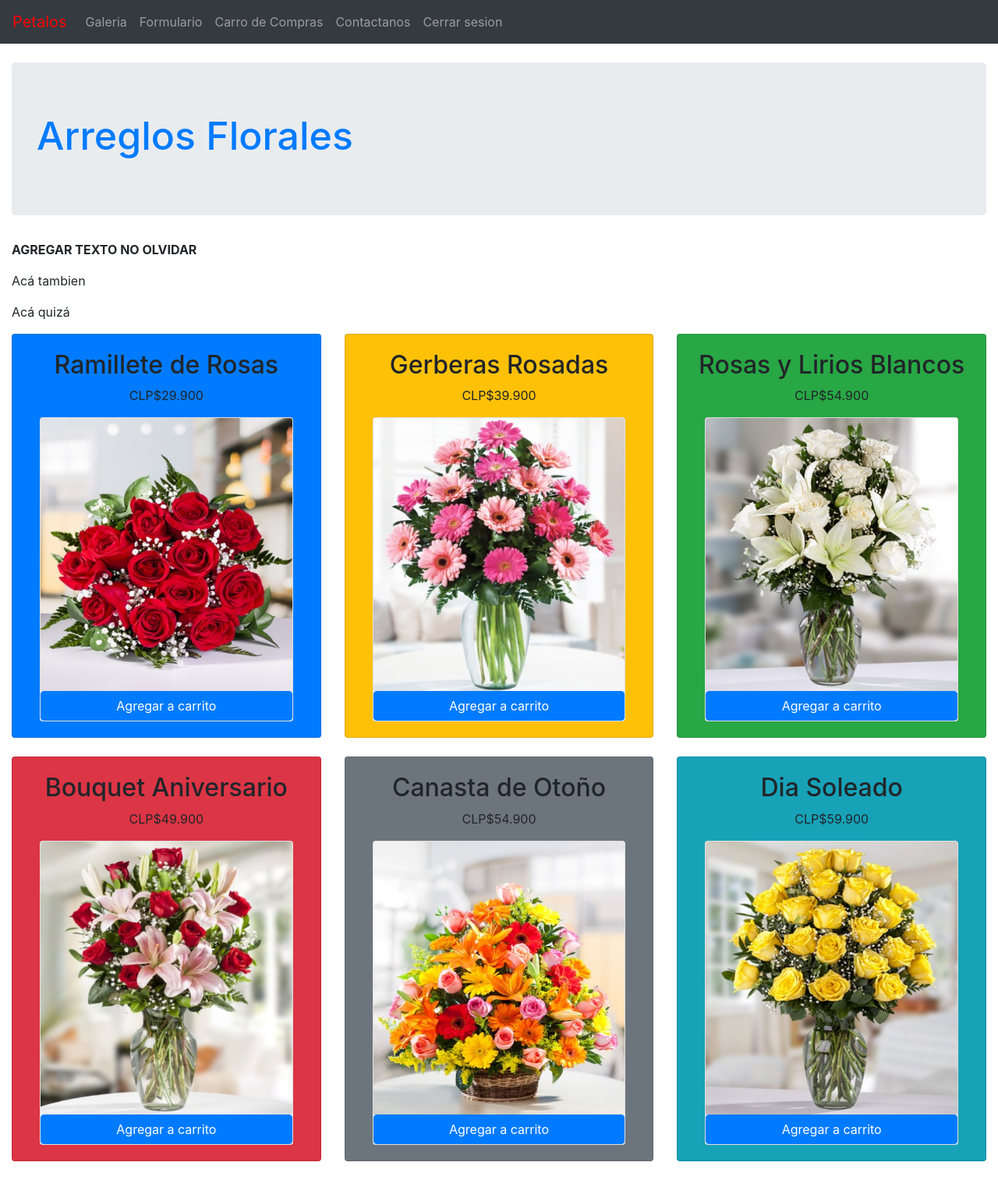
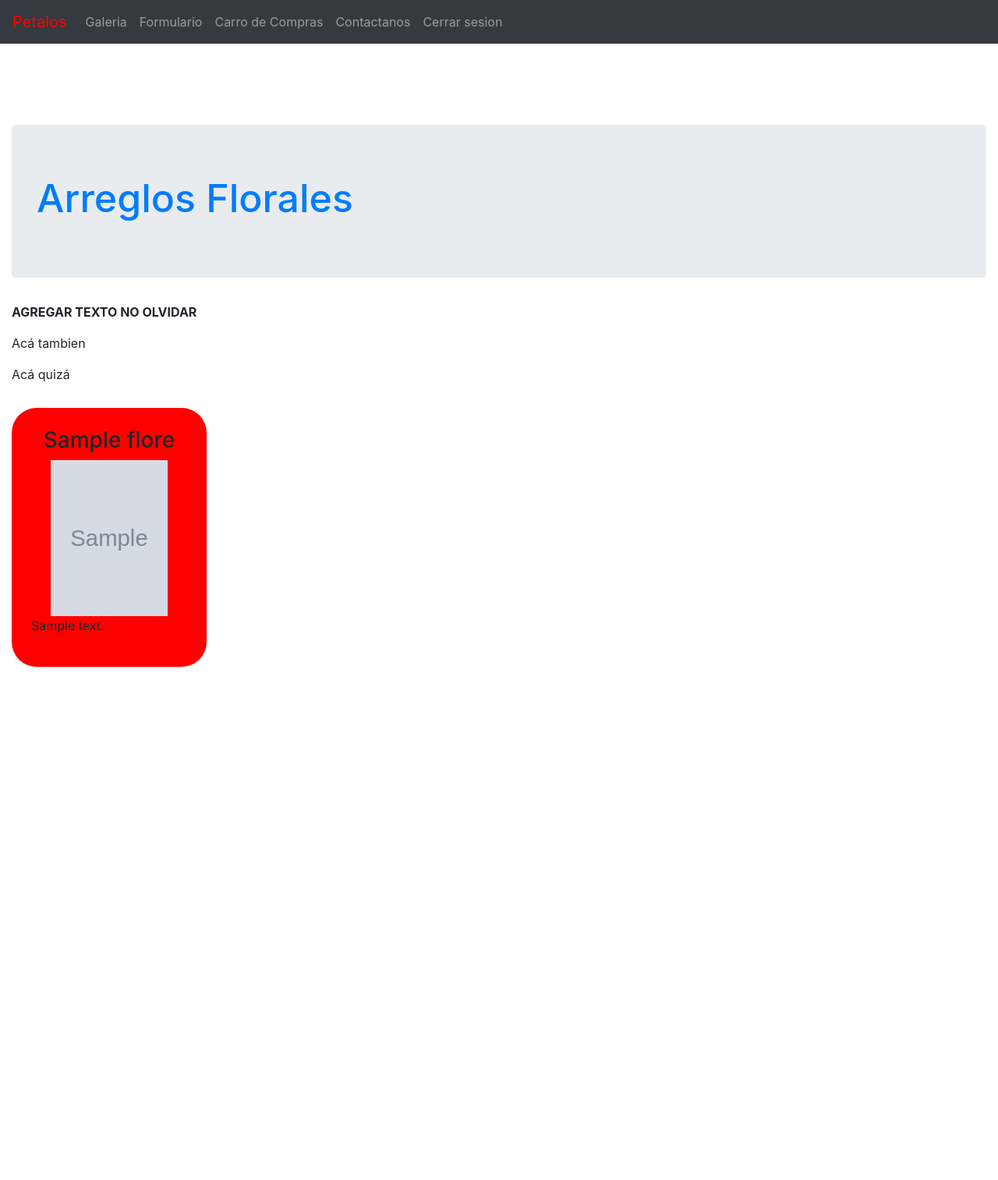
Before and after one commit to aphropopo/Floreria, a Django app: page /galeria/ in a window 1280 px wide. Shown: the whole page at 78% size. After the commit the page ends 855 px from the top, so only its background shows below. Run offline with Django 3.2, Linux system fonts and the light colour scheme; a user stored in the database is signed in; tables that the repository leaves empty hold one stand-in row (values such as "Sample post"); grey boxes marked "Sample" are stand-in pictures; some libraries are stand-ins or nearby versions.

Commit message:
Galeria cargando bdd, formulario cargando flores a la bdd

```diff
--- a/MyProyecto/MyProyecto/settings.py
+++ b/MyProyecto/MyProyecto/settings.py
@@ -119,3 +119,6 @@ USE_TZ = True
 # https://docs.djangoproject.com/en/2.2/howto/static-files/
 
 STATIC_URL = '/static/'
+
+MEDIA_URL= '/media/'
+MEDIA_ROOT = os.path.join(BASE_DIR, 'media')
--- a/MyProyecto/MyProyecto/urls.py
+++ b/MyProyecto/MyProyecto/urls.py
@@ -15,8 +15,12 @@ Including another URLconf
 """
 from django.contrib import admin
 from django.urls import path,include
+from django.conf import settings #importar el archivo de configuracion
+from django.conf.urls.static import static #importa el uso de ubicaciones estaticas
 
 urlpatterns = [
     path('admin/', admin.site.urls),
     path('',include('floreria.urls')),
 ]
+if settings.DEBUG:
+    urlpatterns+= static(settings.MEDIA_URL, document_root=settings.MEDIA_ROOT)
--- a/MyProyecto/floreria/models.py
+++ b/MyProyecto/floreria/models.py
@@ -13,6 +13,6 @@ class Flores(models.Model):
     valor=models.IntegerField()
     descripcion=models.TextField()
     stock=models.IntegerField()
-
+    imagen=models.ImageField(upload_to="flores",null=True)
     def __str__(self):
         return self.name
--- a/MyProyecto/floreria/static/core/css/style.css
+++ b/MyProyecto/floreria/static/core/css/style.css
@@ -28,6 +28,26 @@ button:hover {
   opacity: 0.8;
 }
 
+.cuadro {
+  background-color: rgb(255, 0, 0);
+  width: 250px;float: left;border-radius: 2em;
+  padding: 25px;text-align: center;margin: 15px;
+}
+
+.cuadro img{
+  width: 150px;
+  height: 200px;
+}
+.cuadro img:hover{
+  filter: brightness(0.6);
+}
+.cuadro p{
+  text-align: justify;
+}
+.cuadro img:hover ~ div{
+  background-color: black;padding: 6px;border-radius: 2em;color: white;
+}
+
 /* Extra styles for the cancel button */
 .cancelbtn {
   width: auto;
@@ -49,6 +69,10 @@ img.avatar {
 
 .container {
   padding: 16px;
+}
+
+section{
+  padding-top: 80px;
 }
 
 span.psw {
--- a/MyProyecto/floreria/templates/core/base.html
+++ b/MyProyecto/floreria/templates/core/base.html
@@ -53,11 +53,11 @@
   </div>
 </nav>
 <br>
-
+<section>
 {% block contenido %}
 
 {% endblock contenido %}
-
+</section>
 
   </body>
 </html>
--- a/MyProyecto/floreria/templates/core/galeria.html
+++ b/MyProyecto/floreria/templates/core/galeria.html
@@ -21,75 +21,19 @@
         <p><strong>AGREGAR TEXTO NO OLVIDAR</strong></p>
         <p>Acá tambien</p>
         <p><strong></strong>Acá quizá</p>
-        <div class="card-deck">
-          <div class="card bg-primary">
-            <div class="card-body text-center">
-              <h2>Ramillete de Rosas</h2>
-              <p>CLP$29.900</p>
-              <div class="card">
-                <img class="card-img-top" src="{% static 'core/img/galeria1.jpg' %}" alt="Card image" height="350px"  >
-                <a href="#" class="btn btn-primary">Agregar a carrito</a>
-              </div>
-            </div>
-          </div>
-          <div class="card bg-warning">
-            <div class="card-body text-center">
-              <h2>Gerberas Rosadas</h2>
-              <p>CLP$39.900</p>
-              <div class="card">
-                <img class="card-img-top" src="{% static 'core/img/galeria2.jpg' %}" alt="Card image" height="350px"  >
-                <a href="#" class="btn btn-primary">Agregar a carrito</a>
-              </div>
-            </div>
-          </div>
-          <div class="card bg-success">
-            <div class="card-body text-center">
-              <h2>Rosas y Lirios Blancos</h2>
-              <p>CLP$54.900</p>
-              <div class="card">
-                <img class="card-img-top" src="{% static 'core/img/galeria3.jpg' %}" alt="Card image" height="350px"  >
-                <a href="#" class="btn btn-primary">Agregar a carrito</a>
-              </div>
-            </div>
-          </div>
+    </div>
+        {% for p in listaflores %}
+            <div class="cuadro">
+            <h3>{{p.name}}</h3>
+            <img src="{{ p.imagen.url }}">
+            <p>{{p.descripcion}}  </p>
+
+
         </div>
-      </div>
 
-      <br>
+        {% endfor %}
 
-      <div class="container-fluid">
-            <div class="card-deck">
-            <div class="card bg-danger">
-              <div class="card-body text-center">
-                <h2>Bouquet Aniversario</h2>
-                <p>CLP$49.900</p>
-                <div class="card">
-                  <img class="card-img-top" src="{% static 'core/img/galeria4.jpg' %}" alt="Card image" height="350px"  >
-                  <a href="#" class="btn btn-primary">Agregar a carrito</a>
-                </div>
-              </div>
-            </div>
-            <div class="card bg-secondary">
-              <div class="card-body text-center">
-                <h2>Canasta de Otoño</h2>
-                <p>CLP$54.900</p>
-                <div class="card">
-                  <img class="card-img-top" src="{% static 'core/img/galeria5.jpg' %}" alt="Card image" height="350px"  >
-                  <a href="#" class="btn btn-primary">Agregar a carrito</a>
-                </div>
-              </div>
-            </div>
-            <div class="card bg-info">
-              <div class="card-body text-center">
-                <h2>Dia Soleado</h2>
-                <p>CLP$59.900</p>
-                <div class="card">
-                  <img class="card-img-top" src="{% static 'core/img/galeria6.jpg' %}" alt="Card image" height="350px"  >
-                  <a href="#" class="btn btn-primary">Agregar a carrito</a>
-                </div>
-              </div>
-            </div>
-          </div>
-        </div>
-        <br>
+
+
+
 {% endblock contenido %}
--- a/MyProyecto/floreria/urls.py
+++ b/MyProyecto/floreria/urls.py
@@ -1,7 +1,7 @@
 #tendra todas las url del sitio web
 from django.contrib import admin
-from django.urls import path
-from .views import home,galeria,formulario,contactanos,carro,login,login_iniciar,cerrar_sesion,registro
+from django.urls import path,include
+from .views import *
 
 urlpatterns = [
     path('',home,name='HOME'),
--- a/MyProyecto/floreria/views.py
+++ b/MyProyecto/floreria/views.py
@@ -1,6 +1,7 @@
 from django.shortcuts import render
 from django.contrib.auth.models import User
 # importar el sistema de autentificacion
+from .models import Flores,Usuario
 from django.contrib.auth import authenticate,logout,login as auth_login
 # importar los "decorators" que permiten evitar el ingreso a una pagina
 # sin estar logeado
@@ -29,13 +30,10 @@ def login_iniciar(request):
 
 @login_required(login_url='/login/')
 def galeria(request):
-    return render(request, 'core/galeria.html')
+    floress=Flores.objects.all()
+    return render(request, 'core/galeria.html',{'listaflores':floress})
     #Retorna la pagina renderizada
 
-@login_required(login_url='/login/')
-def formulario(request):
-    return render(request, 'core/formulario.html')
-    #Retorna la pagina renderizada
 
 @login_required(login_url='/login/')
 def contactanos(request):
@@ -57,7 +55,7 @@ def registro(request):
     #Retorna la pagina renderizada
 
 @login_required(login_url='/login/')
-def formularioflores(request):
+def formulario(request):
     if request.POST:
         name=request.POST.get("txtName")
         valor=request.POST.get("txtValor")
@@ -66,14 +64,13 @@ def formularioflores(request):
         #recuperar la imagen desde el formulario
         imagen=request.FILES.get("txtImagen")
         #crear una instancia de Pelicula (modelo)
-        flores=Flores(
+        flor=Flores(
             name=name,
             valor=valor,
-            precio=precio,
             descripcion=descripcion,
             stock=stock,
             imagen=imagen
         )
-        flores.save() #graba el objeto e bdd
-        return render(request,'core/formularioflores.html',{'msg':'grabo','sw':True})
-    return render(request,'core/formularioflores.html',{'lista':name})#pasan los datos a la web
+        flor.save() #graba el objeto e bdd
+        return render(request,'core/formulario.html',{'msg':'grabo','sw':True})
+    return render(request,'core/formulario.html')#pasan los datos a la web
```
Also changed, not shown: MyProyecto/floreria/templates/core/carro.html (+8 -1 lines), MyProyecto/floreria/templates/core/formulario.html (+30 -12 lines), MyProyecto/floreria/templates/core/registro.html (+13 -8 lines), MyProyecto/db.sqlite3, MyProyecto/floreria/migrations/0003_remove_flores_image.py (added), MyProyecto/floreria/migrations/0004_flores_imagen.py (added).
